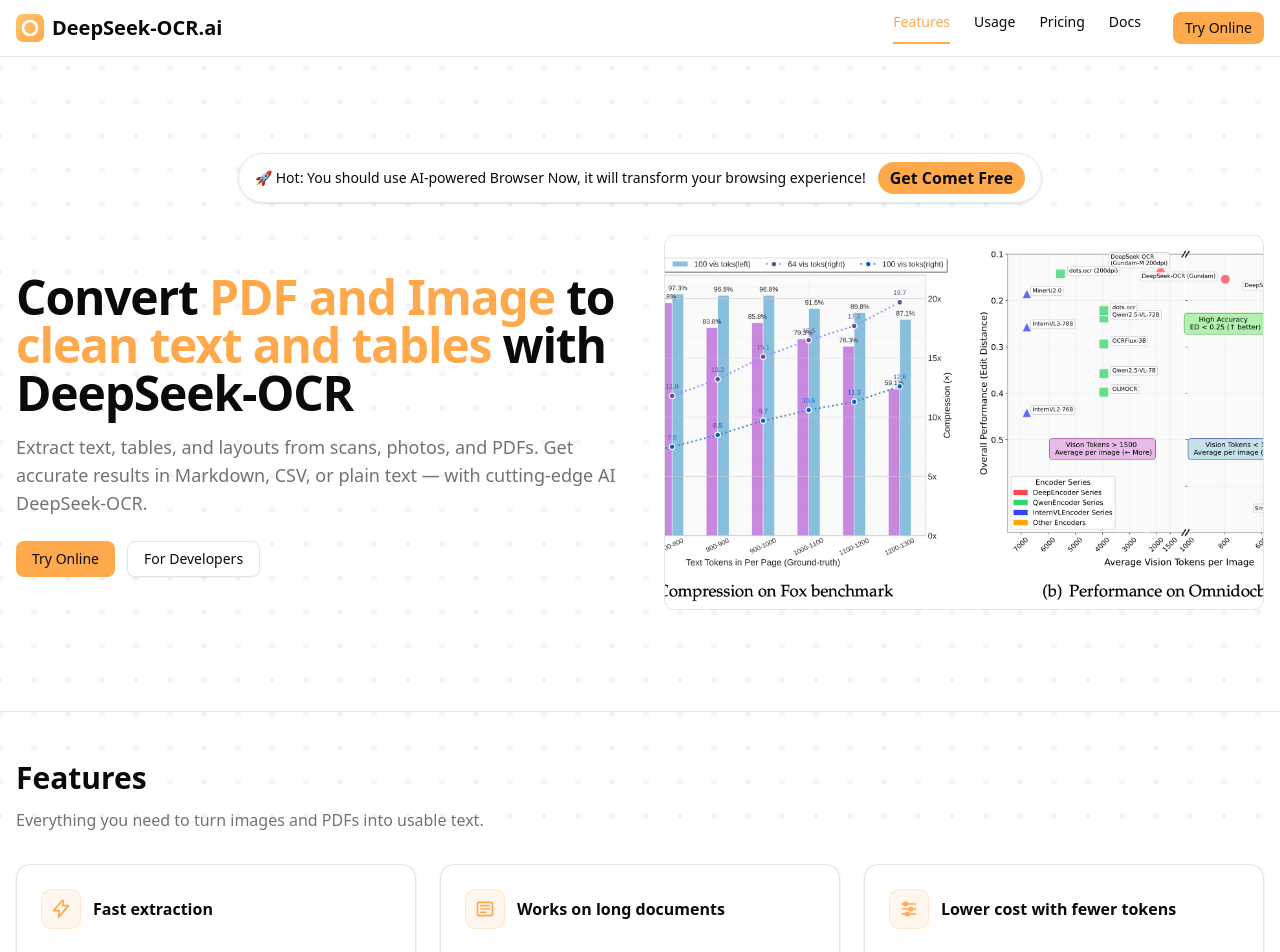
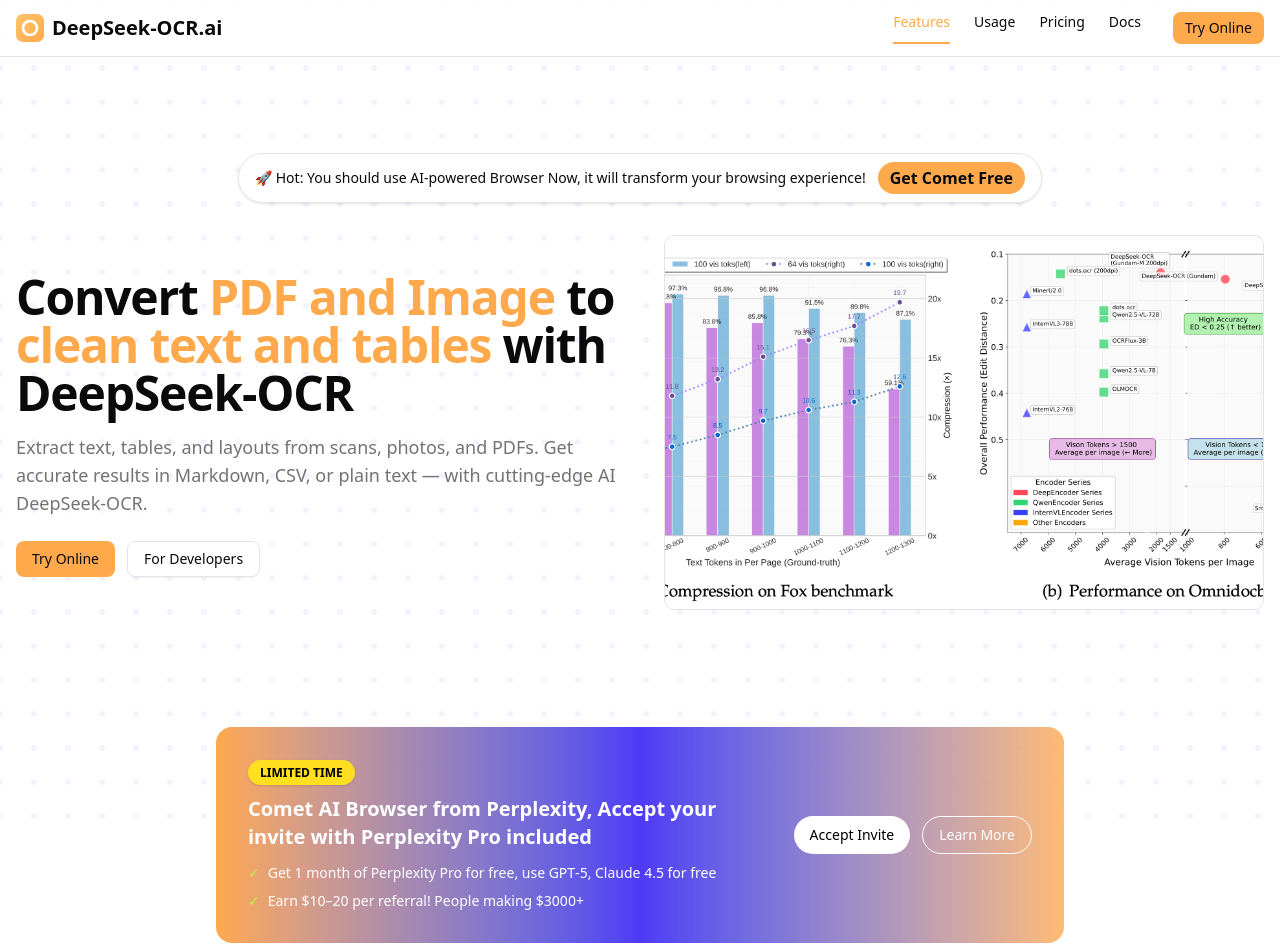
Before and after one commit to cmingxu/deepseek-ocr.ai, a Next.js app: page / in a window 1280 px wide. Shown: the top 952 px of the page. Built offline with nearby package versions, Linux system fonts and the light colour scheme; no server answers.

Commit message:
add more add in first page
Signed-off-by: kevin.xu <cming.xu@gmail.com>

```diff
--- a/src/app/page.tsx
+++ b/src/app/page.tsx
@@ -192,6 +192,63 @@
           </div>
         </div>
       )}
+
+      {/* Promo Bar below hero */}
+      <section className="relative">
+        <div className="mx-auto max-w-4xl px-6 my-4">
+          <div className="relative overflow-hidden rounded-2xl">
+            <div
+              className="absolute inset-0 bg-gradient-to-r from-primary via-indigo-600 to-primary/80"
+              aria-hidden="true"
+            />
+            <div className="relative p-6 md:p-8 text-white">
+              <div className="flex flex-col md:flex-row md:items-center md:justify-between gap-6">
+                <div className="max-w-2xl">
+                  <div className="mb-3">
+                    <span className="text-xs font-semibold px-3 py-1 rounded-full bg-yellow-300 text-black shadow-sm">
+                      LIMITED TIME
+                    </span>
+                  </div>
+                  <h2 className="text-lg md:text-xl font-semibold">
+                    Comet AI Browser from Perplexity, Accept your invite with Perplexity Pro included
+                  </h2>
+                  <ul className="mt-3 space-y-2 text-sm">
+                    <li className="flex items-start gap-2">
+                      <span className="text-lime-300">✓</span>
+                      <span>
+                        Get 1 month of Perplexity Pro for free, use GPT‑5, Claude 4.5 for free
+                      </span>
+                    </li>
+                    <li className="flex items-start gap-2">
+                      <span className="text-lime-300">✓</span>
+                      <span>
+                        Earn $10–20 per referral! People making $3000+
+                      </span>
+                    </li>
+                  </ul>
+                </div>
+                <div className="flex gap-3 shrink-0">
+                  <a
+                    href="https://pplx.ai/cmingxu22530"
+                    target="_blank"
+                    rel="noopener noreferrer"
+                    className="inline-flex items-center rounded-full bg-white px-4 py-2 text-sm font-medium text-black hover:bg-white/90"
+                  >
+                    Accept Invite
+                  </a>
+                  <Link
+                    href="/docs"
+                    aria-label="Learn more"
+                    className="inline-flex items-center rounded-full border border-white px-4 py-2 text-sm font-medium text-white hover:bg-white/10"
+                  >
+                    Learn More
+                  </Link>
+                </div>
+              </div>
+            </div>
+          </div>
+        </div>
+      </section>
 
       {/* Features */}
       <section id="features" aria-labelledby="features-title" className="border-t">
```
